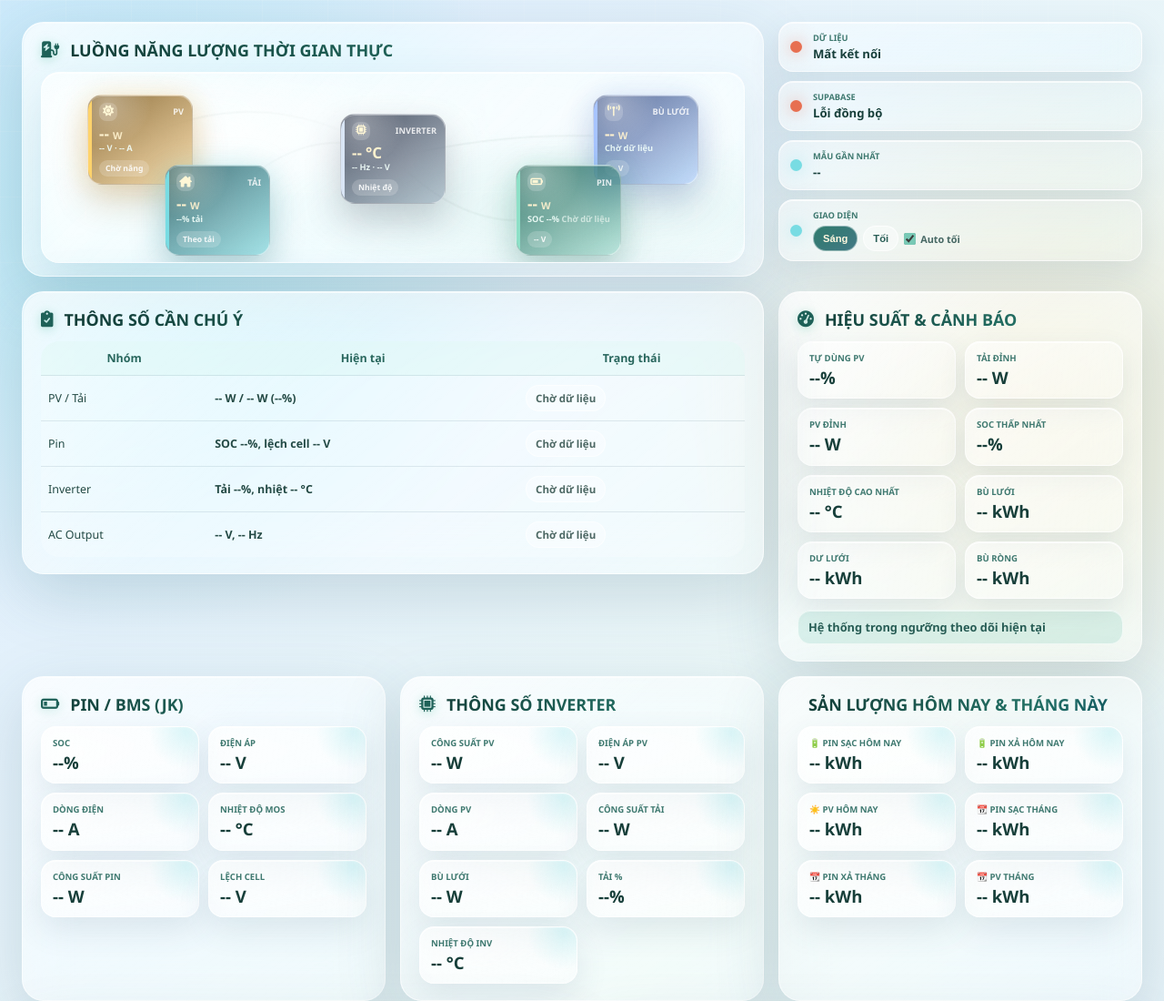
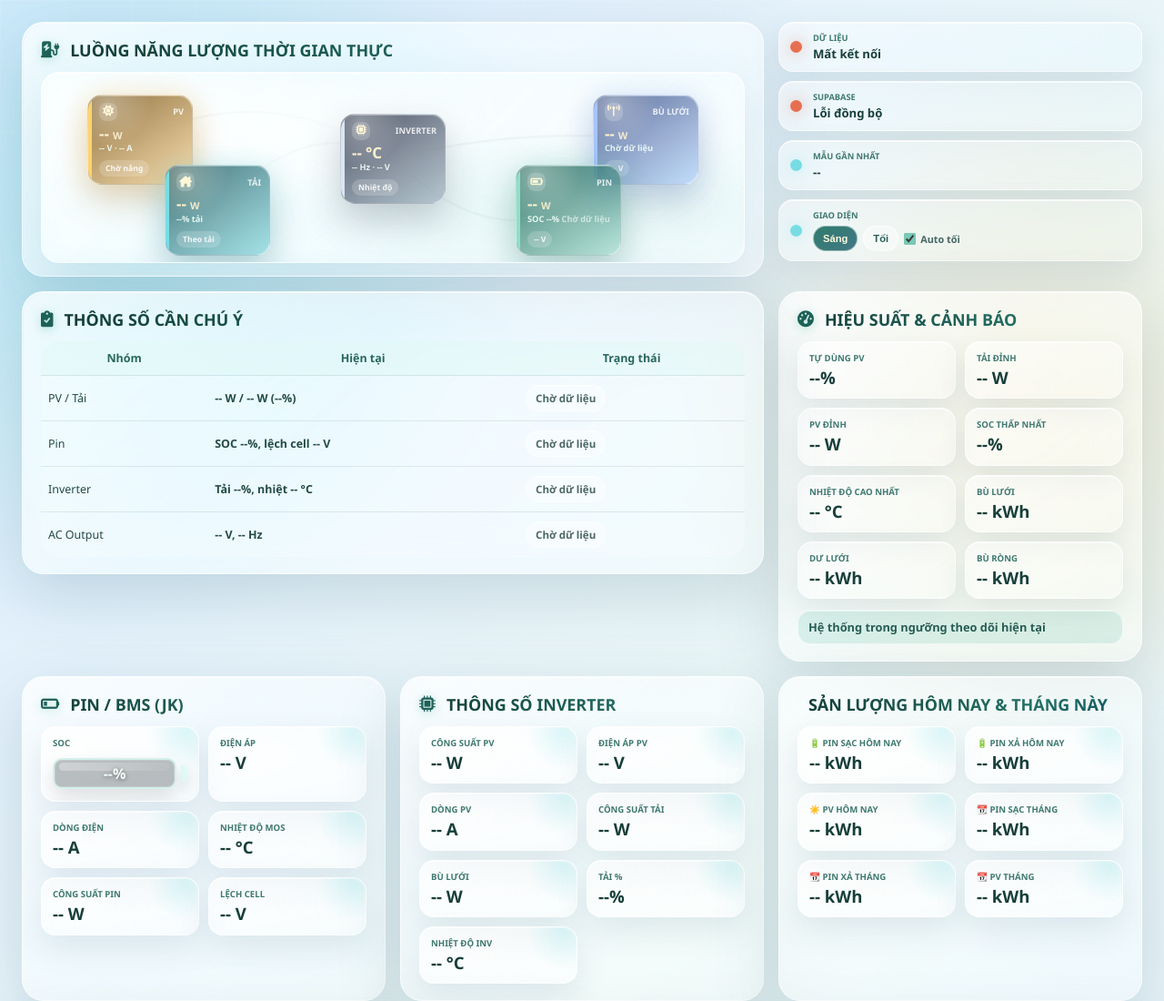
Before and after one commit to piupepong/nlmt-dashboard, a website: page index.html in a window 1280 px wide. Shown: the top 1100 px of the page at 91% size. Drawn offline with nearby package versions, Linux system fonts and the light colour scheme; no server answers; some icons are missing.

Commit message:
Show SOC as battery indicator

```diff
--- a/app.js
+++ b/app.js
@@ -96,6 +96,18 @@ function setHtml(id, value) {
     if (el) el.innerHTML = value;
 }
 
+function updateSocBattery(value) {
+    const fill = document.getElementById('socBatteryFill');
+    const wrap = document.getElementById('socBattery');
+    if (!fill || !wrap) return;
+    const soc = Number.isFinite(value) ? Math.max(0, Math.min(100, value)) : 0;
+    fill.style.width = `${soc}%`;
+    wrap.classList.toggle('low', soc > 0 && soc < 25);
+    wrap.classList.toggle('mid', soc >= 25 && soc < 55);
+    wrap.classList.toggle('high', soc >= 55);
+    wrap.setAttribute('aria-label', Number.isFinite(value) ? `SOC pin ${soc.toFixed(0)}%` : 'SOC pin chưa có dữ liệu');
+}
+
 function isNightTime(date = new Date()) {
     const hour = date.getHours();
     return hour >= 18 || hour < 6;
@@ -443,6 +455,7 @@ function updateFloatingCards() {
 
 function updateOtherUI() {
     setText('socVal', formatValue(realData.soc));
+    updateSocBattery(realData.soc);
     setText('voltageVal', formatValue(realData.battVoltage, 1));
     setText('currentVal', formatValue(realData.jkCurrent, 1));
     setText('tempMosVal', formatValue(realData.tempMos, 1));
--- a/index.html
+++ b/index.html
@@ -117,7 +117,17 @@
         <div class="glass-card">
             <h2><i class="fas fa-battery-quarter"></i> PIN / BMS (JK)</h2>
             <div class="stat-block">
-                <div class="stat-item"><div class="stat-label">SOC</div><div class="stat-number"><span id="socVal">0</span>%</div></div>
+                <div class="stat-item soc-stat">
+                    <div class="stat-label">SOC</div>
+                    <div class="battery-soc" id="socBattery" aria-label="SOC pin">
+                        <div class="battery-shell">
+                            <div class="battery-fill" id="socBatteryFill"></div>
+                            <div class="battery-shine"></div>
+                            <div class="battery-percent"><span id="socVal">0</span>%</div>
+                        </div>
+                        <div class="battery-cap"></div>
+                    </div>
+                </div>
                 <div class="stat-item"><div class="stat-label">Điện áp</div><div class="stat-number"><span id="voltageVal">0</span> V</div></div>
                 <div class="stat-item"><div class="stat-label">Dòng điện</div><div class="stat-number"><span id="currentVal">0</span> A</div></div>
                 <div class="stat-item"><div class="stat-label">Nhiệt độ MOS</div><div class="stat-number"><span id="tempMosVal">0</span> °C</div></div>
--- a/style.css
+++ b/style.css
@@ -458,6 +458,71 @@ h2 i,
     color: var(--ink);
     line-height: 1.2;
     margin-top: 4px;
+}
+.soc-stat {
+    min-width: 170px;
+}
+.battery-soc {
+    display: flex;
+    align-items: center;
+    gap: 5px;
+    margin-top: 8px;
+    height: 38px;
+}
+.battery-shell {
+    position: relative;
+    flex: 1;
+    min-width: 118px;
+    height: 34px;
+    overflow: hidden;
+    border-radius: 10px;
+    border: 2px solid rgba(221, 255, 247, 0.78);
+    background: rgba(5, 20, 27, 0.28);
+    box-shadow: inset 0 0 0 1px rgba(255,255,255,0.18), 0 10px 22px rgba(0,0,0,0.12);
+}
+.battery-fill {
+    position: absolute;
+    inset: 0 auto 0 0;
+    width: 0%;
+    border-radius: 7px;
+    background: linear-gradient(90deg, #e76f51, #f5b64a 45%, #58d68d);
+    box-shadow: inset 0 1px 0 rgba(255,255,255,0.48), 0 0 18px rgba(120, 220, 227, 0.34);
+    transition: width 0.45s ease, background 0.3s ease;
+}
+.battery-shine {
+    position: absolute;
+    inset: 3px 5px auto 5px;
+    height: 9px;
+    border-radius: 999px;
+    background: linear-gradient(90deg, rgba(255,255,255,0.32), rgba(255,255,255,0.05));
+    pointer-events: none;
+}
+.battery-percent {
+    position: absolute;
+    inset: 0;
+    display: flex;
+    align-items: center;
+    justify-content: center;
+    color: #f4fffb;
+    font-size: 1rem;
+    font-weight: 900;
+    text-shadow: 0 1px 5px rgba(0,0,0,0.45);
+}
+.battery-cap {
+    width: 7px;
+    height: 18px;
+    border-radius: 0 5px 5px 0;
+    background: rgba(221, 255, 247, 0.78);
+    box-shadow: 0 6px 14px rgba(0,0,0,0.12);
+}
+.battery-soc.low .battery-fill {
+    background: linear-gradient(90deg, #d9534f, #f07a5f);
+}
+.battery-soc.mid .battery-fill {
+    background: linear-gradient(90deg, #f5b64a, #ffd166);
+}
+.battery-soc.high .battery-fill {
+    background: linear-gradient(90deg, #35c98b, #78dce3);
 }
 .chart-row {
     display: grid;
```
